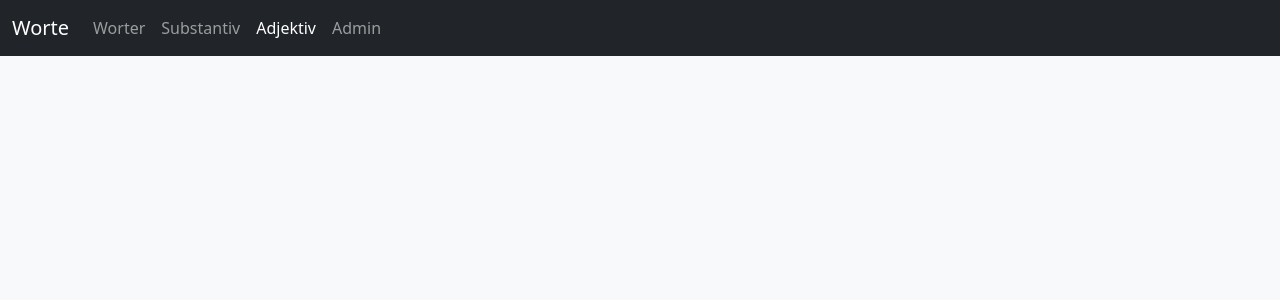
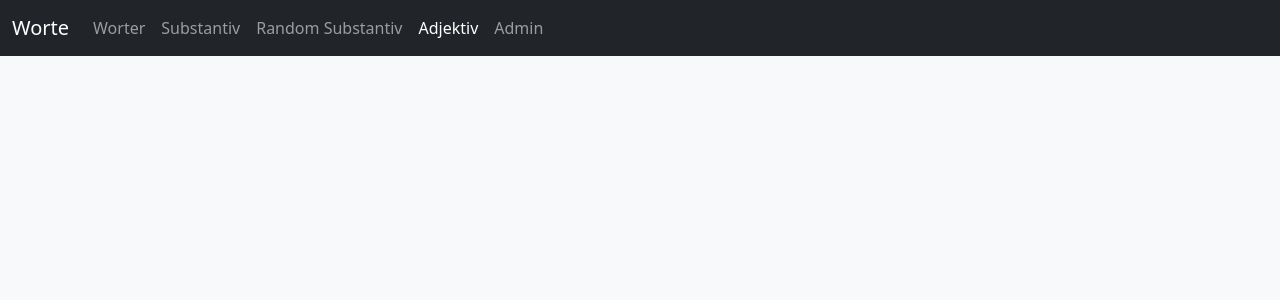
Before and after one commit to sandnima/deutschWortProject, a Django app: page /adjektiv/ in a window 1280 px wide. Shown: the top 300 px of the page. Run offline with Django 3.2, Linux system fonts and the light colour scheme; data that the repository does not hold is empty.

Commit message:
Requirements.txt updated Unnecessary comments removed from views README.md added Random page url added to navbar

```diff
--- a/requirements.txt
+++ b/requirements.txt
@@ -9,6 +9,7 @@ django-allauth==0.45.0
 django-extensions==3.1.3
 idna==3.2
 oauthlib==3.1.1
+Pillow==8.3.2
 pycparser==2.20
 PyJWT==2.1.0
 python3-openid==3.2.0
--- a/src/templates/navbar.html
+++ b/src/templates/navbar.html
@@ -3,6 +3,7 @@
 {% url 'admin:index' as path_to_admin %}
 {% url 'worte:worte-list' as path_to_worte_list %}
 {% url 'worte:substantiv-list' as path_to_substantiv_list %}
+{% url 'worte:random' as path_to_random %}
 {% url 'worte:adjektiv-list' as path_to_adjektiv_list %}
 
 <nav class="navbar navbar-expand-lg navbar-dark bg-dark">
@@ -23,6 +24,10 @@
                        href="{{ path_to_substantiv_list }}">Substantiv</a>
                 </li>
                 <li>
+                    <a class="nav-link {% if request.path|startswith:path_to_random %}active{% endif %}" aria-current="page"
+                       href="{{ path_to_random }}">Random Substantiv</a>
+                </li>
+                <li>
                     <a class="nav-link {% if request.path|startswith:path_to_adjektiv_list %}active{% endif %}" aria-current="page"
                        href="{{ path_to_adjektiv_list }}">Adjektiv</a>
                 </li>
```
Also changed, not shown: src/worte/views.py (+0 -45 lines), README.md (added).
